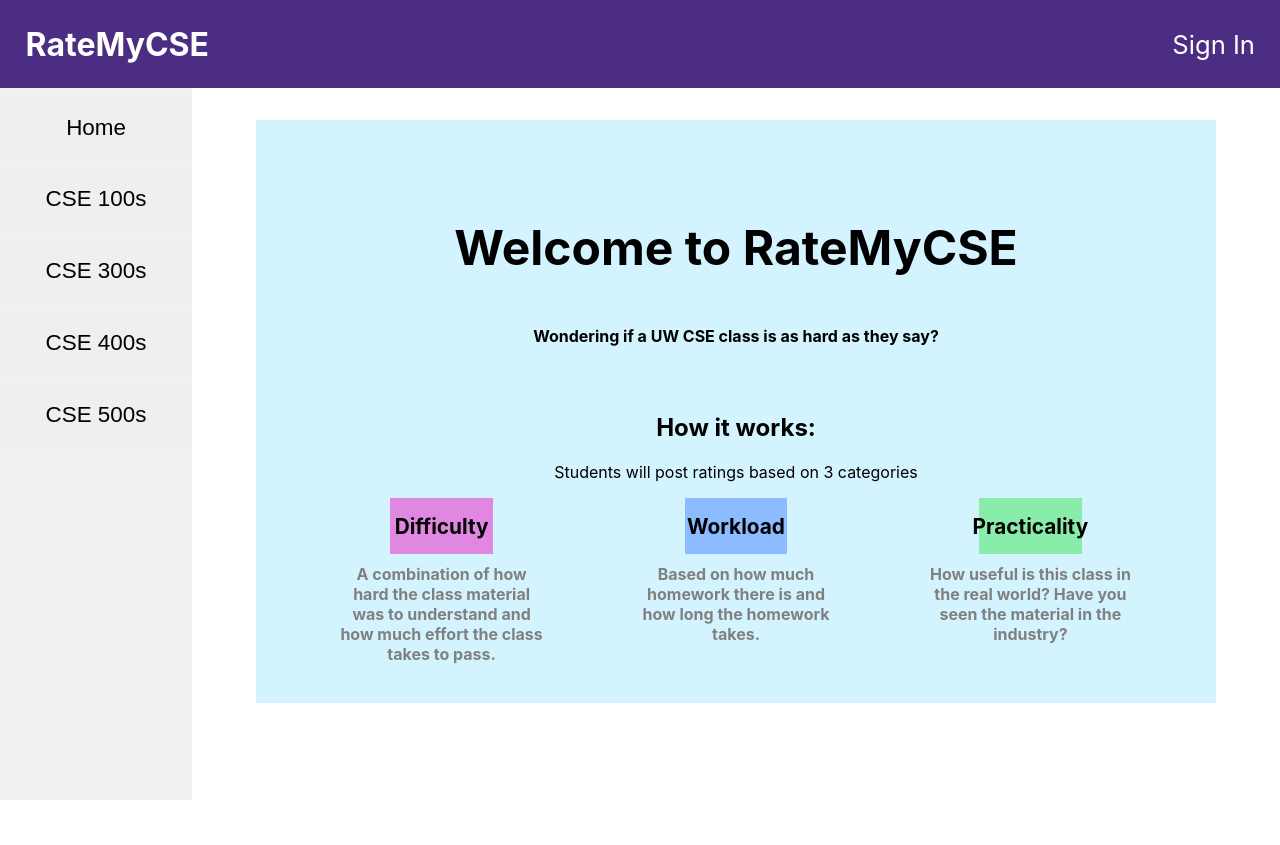
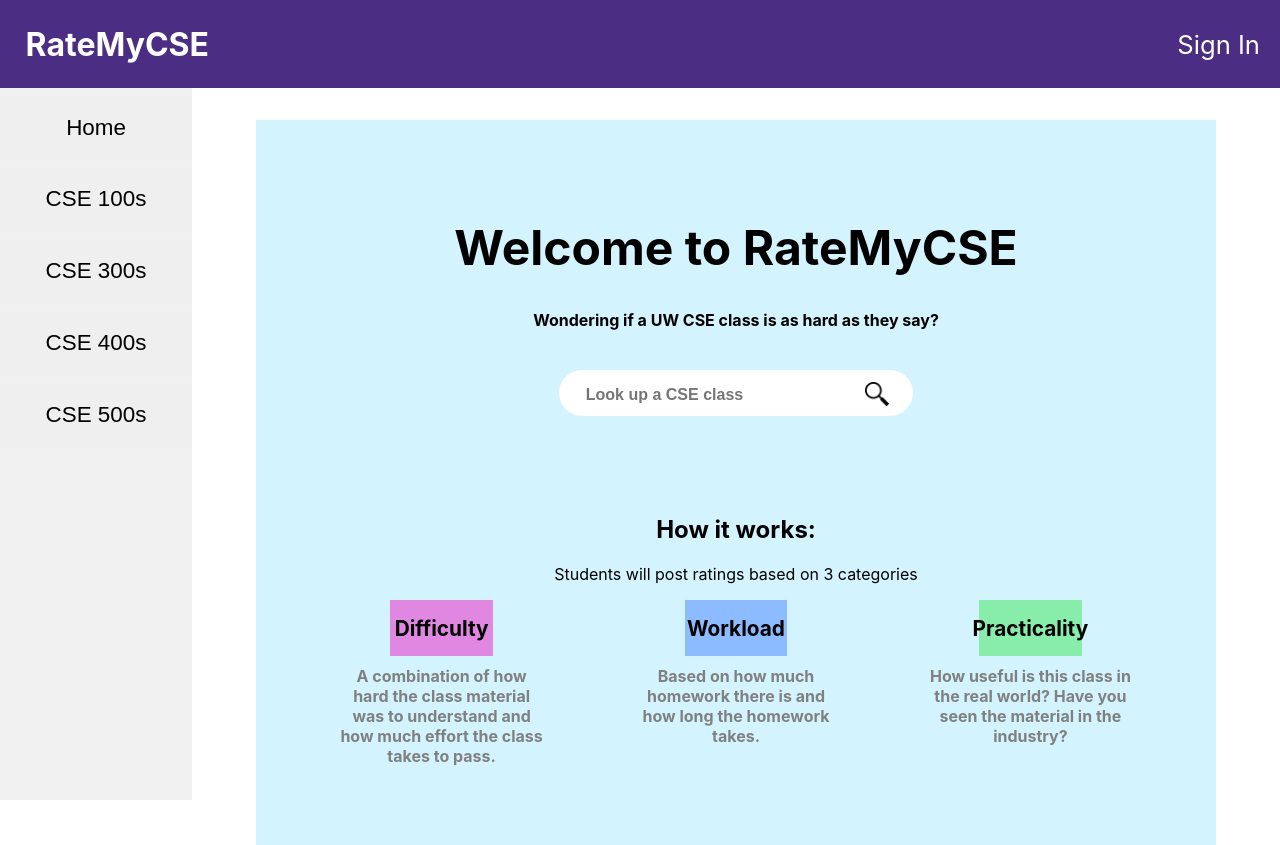
Before and after one commit to twang7310/rate-my-cse, a React (Create React App) app in the folder app/: page / in a window 1280 px wide. Before the commit the page ends 800 px from the top, so only its background shows below. Built offline with nearby package versions, Linux system fonts and the light colour scheme.

Commit message:
Search bar UI done

```diff
--- a/app/src/CoursePages/CoursePage.tsx
+++ b/app/src/CoursePages/CoursePage.tsx
@@ -128,10 +128,8 @@ export const ReviewHolder: React.FC<{classNum: string}> = ({classNum}) => {
         const fetchData = async () => {
             try {
                 const response = await fetch(`/api/GetCourseReviews?num=${classNum}`);
-                console.log(response);
                 const data = await response.json();
                 setReviews(data);
-                console.log(data);
             } catch (error) {
                 console.error('Error fetching data:', error);
             }
--- a/app/src/Homepage/Homepage.css
+++ b/app/src/Homepage/Homepage.css
@@ -3,6 +3,7 @@
 .homepage {
   display: flex;
   flex-direction: column;
+  align-items: center;
   background-color: #d3f4fe;
   position: absolute;
   top: 15%;
@@ -23,6 +24,7 @@
 .tagline {
   font-size: clamp(1px, 16px, 4vw);
   margin-bottom: clamp(0px, 6vh, 10vw);
+  margin: 0;
 }
 
 /* How it works: header */
@@ -31,6 +33,7 @@
   height: 50%;
   width: 100%;
   font-size: clamp(1px, 16px, 4vw);
+  margin: 40px;
 }
 
 /* Explanation below the How it works: header */
@@ -83,3 +86,46 @@
   width: 16vw;
   font-size: clamp(1px, 16px, 2vw);
 }
+
+/* Search bar */
+.search-container {
+  display: flex;
+  align-items: center;
+  justify-content: center;
+  width: 40%;
+  margin: 5vh;
+  position: relative;
+}
+
+.search-bar {
+  width: 60vh;
+  height: 5vh;
+  border-radius: 3vh;
+  text-indent: 7%;
+  font-weight: bold;
+  padding-top: 5px;
+  border: none;
+  outline: none;
+  font-size: 2vh;
+  flex: 1;
+}
+
+.search-button {
+  position: absolute;
+  top: 1.5vh;
+  right: 3vh;
+  width: 3vh;
+  height: 5vh;
+  background: none;
+  border: none;
+  cursor: pointer;
+  background-image: url('../../images/magnifying_glass.png');
+  background-size: contain;
+  background-repeat: no-repeat;
+}
+
+@media (max-width: 425px) {
+  .search-button {
+      display: none;
+  }
+}
--- a/app/src/Homepage/Homepage.tsx
+++ b/app/src/Homepage/Homepage.tsx
@@ -1,41 +1,4 @@
 import './Homepage.css'
-
-export const HomePage: React.FC = () => {
-    return (
-        <div className="homepage">
-            <h1 className="welcome">
-                Welcome to RateMyCSE
-            </h1>
-            <h3 className="tagline">Wondering if a UW CSE class is as hard as they say?</h3>
-            <div className="howitworks">
-                <h2>How it works:</h2>
-                <h3 className="explanation">
-                    Students will post ratings based on 3 categories
-                </h3>
-                <div className="ratingsflexbox">
-                    <RatingBox label="Difficulty" rating="diff" />
-                    <RatingBox label="Workload" rating="work" />
-                    <RatingBox label="Practicality" rating="prac" />
-                </div>
-                <div className="ratingsflexbox">
-                    <RatingDesc>
-                        A combination of how hard the class material was to
-                        understand and how much effort the class takes to
-                        pass.
-                    </RatingDesc>
-                    <RatingDesc>
-                        Based on how much homework there is and how long the
-                        homework takes.
-                    </RatingDesc>
-                    <RatingDesc>
-                        How useful is this class in the real world? Have you
-                        seen the material in the industry?
-                    </RatingDesc>
-                </div>
-            </div>
-        </div>
-    );
-}
 
 /*
     Template for the rating boxes.
@@ -72,3 +35,67 @@ export const RatingDesc: React.FC<RatingDescProps> = ( props: RatingDescProps )
         </div>
     );
 }
+
+const handleKeyDown = (event: React.KeyboardEvent<HTMLInputElement>) => {
+    if (event.key === 'Enter') {
+        performSearch();
+    }
+};
+
+const handleSearch = () => {
+    performSearch();
+};
+
+const performSearch = () => {
+    const searchInput = document.querySelector<HTMLInputElement>('.search-bar');
+    if (searchInput && searchInput.value !== '') {
+        const searchQuery = searchInput.value;
+        console.log('Search Query:', searchQuery);
+    }
+};
+
+export const HomePage: React.FC = () => {
+    return (
+        <div className="homepage">
+            <h1 className="welcome">
+                Welcome to RateMyCSE
+            </h1>
+            <h3 className="tagline">Wondering if a UW CSE class is as hard as they say?</h3>
+            <div className="search-container">
+                <input
+                    type="text"
+                    placeholder="Look up a CSE class"
+                    className="search-bar"
+                    onKeyDown={handleKeyDown}
+                />
+                <button className="search-button" onClick={handleSearch} />
+            </div>
+            <div className="howitworks">
+                <h2>How it works:</h2>
+                <h3 className="explanation">
+                    Students will post ratings based on 3 categories
+                </h3>
+                <div className="ratingsflexbox">
+                    <RatingBox label="Difficulty" rating="diff" />
+                    <RatingBox label="Workload" rating="work" />
+                    <RatingBox label="Practicality" rating="prac" />
+                </div>
+                <div className="ratingsflexbox">
+                    <RatingDesc>
+                        A combination of how hard the class material was to
+                        understand and how much effort the class takes to
+                        pass.
+                    </RatingDesc>
+                    <RatingDesc>
+                        Based on how much homework there is and how long the
+                        homework takes.
+                    </RatingDesc>
+                    <RatingDesc>
+                        How useful is this class in the real world? Have you
+                        seen the material in the industry?
+                    </RatingDesc>
+                </div>
+            </div>
+        </div>
+    );
+}
--- a/app/src/Layout/Layout-components.tsx
+++ b/app/src/Layout/Layout-components.tsx
@@ -1,6 +1,7 @@
 import {useLocation, useNavigate} from "react-router-dom";
 import {clearUser, getSignInStatus, getEmail, setSignInStatus} from '../Login/LoginPage';
 import './Layout.css'
+import { useEffect, useLayoutEffect, useState } from "react";
 
 type HeaderProps = {
     children: React.ReactNode;
@@ -28,7 +29,41 @@ export const Logo: React.FC = () => {
     );
 }
 
+const SearchBar = () => {
+    const handleKeyDown = (event: React.KeyboardEvent<HTMLInputElement>) => {
+        if (event.key === 'Enter') {
+            performSearch();
+        }
+    };
+
+    const handleSearch = () => {
+        performSearch();
+    };
+
+    const performSearch = () => {
+    const searchInput = document.querySelector<HTMLInputElement>('.search-bar2');
+        if (searchInput && searchInput.value !== '') {
+            const searchQuery = searchInput.value;
+            console.log('Search Query:', searchQuery);
+        }
+    };
+
+    return (
+        <div className="search-container2">
+            <input
+                type="text"
+                placeholder="Search..."
+                className="search-bar2"
+                onKeyDown={handleKeyDown}
+            />
+            <button className="search-button2" onClick={handleSearch} />
+        </div>
+    );
+};
+
 export const Login: React.FC = () => {
+    const location = useLocation();
+
     const navigate = useNavigate();
     const isSignedIn = getSignInStatus();
     const email = getEmail();
@@ -43,10 +78,13 @@ export const Login: React.FC = () => {
         navigate('../');
     }
 
+    const renderContent = () => {
+        if (location.pathname !== '/') {
             return (
-        <div>
+                <div style={{ display: 'flex', alignItems: 'center', justifyContent: 'flex-end', position: 'relative', width: '40%' }}>
+                    <SearchBar />
                     {isSignedIn ? (
-                <div style={{display: 'flex', flexDirection: 'column', alignItems: 'center', marginBottom: '25px'}}>
+                        <div style={{ display: 'flex', flexDirection: 'column', alignItems: 'center', marginBottom: '25px' }}>
                             <p className="email">{email}</p>
                             <p className="signout" onClick={handleSignOut}>Sign Out</p>
                         </div>
@@ -57,6 +95,25 @@ export const Login: React.FC = () => {
                     )}
                 </div>
             );
+        } else {
+            return (
+                <div>
+                    {isSignedIn ? (
+                        <div style={{ display: 'flex', flexDirection: 'column', alignItems: 'center', marginBottom: '25px' }}>
+                            <p className="email">{email}</p>
+                            <p className="signout" onClick={handleSignOut}>Sign Out</p>
+                        </div>
+                    ) : (
+                        <p className="login" onClick={handleClick}>
+                            Sign In
+                        </p>
+                    )}
+                </div>
+            );
+        }
+    };
+
+    return renderContent();
 }
 
 type SidebarProps = {
--- a/app/src/Layout/Layout.css
+++ b/app/src/Layout/Layout.css
@@ -23,7 +23,7 @@
   color: white;
   font-size: 2vw;
   font-weight: 400;
-  margin-right: 25px;
+  margin-right: 2.5vh;
   user-select: none;
   cursor: pointer;
 }
@@ -45,6 +45,62 @@
   cursor: pointer;
   position: relative;
   margin: -10px;
+}
+
+/* Search bar */
+.search-container2 {
+  display: flex;
+  align-items: center;
+  justify-content: center;
+  width: 40%;
+  margin: 0vh;
+  position: relative;
+}
+
+.search-bar2 {
+  width: 100%;
+  height: 5vh;
+  border-radius: 3vh;
+  text-indent: 7%;
+  font-weight: bold;
+  font-size: 2vh;
+  padding-top: 0.5vh;
+  border: none;
+  outline: none;
+  margin-right: 5vh;
+  flex: 1;
+}
+
+@media (max-width: 425px) {
+  .search-bar2 {
+    width: 10vh;
+    height: 4vh;
+    border-radius: 3vh;
+    text-indent: 7%;
+    font-weight: bold;
+    padding-top: 0.5vh;
+    border: none;
+    outline: none;
+    flex: 1;
+  }
+
+  .search-button2 {
+      display: none;
+  }
+}
+
+.search-button2 {
+  position: absolute;
+  top: 1.3vh;
+  right: 7vh;
+  width: 3vh;
+  height: 5vh;
+  background: none;
+  border: none;
+  cursor: pointer;
+  background-image: url('../../images/magnifying_glass.png');
+  background-size: contain;
+  background-repeat: no-repeat;
 }
 
 /* Sidebar css */
```
Also changed, not shown: app/images/magnifying_glass.png (added). Lines whose indentation alone changed are shown as unchanged.
